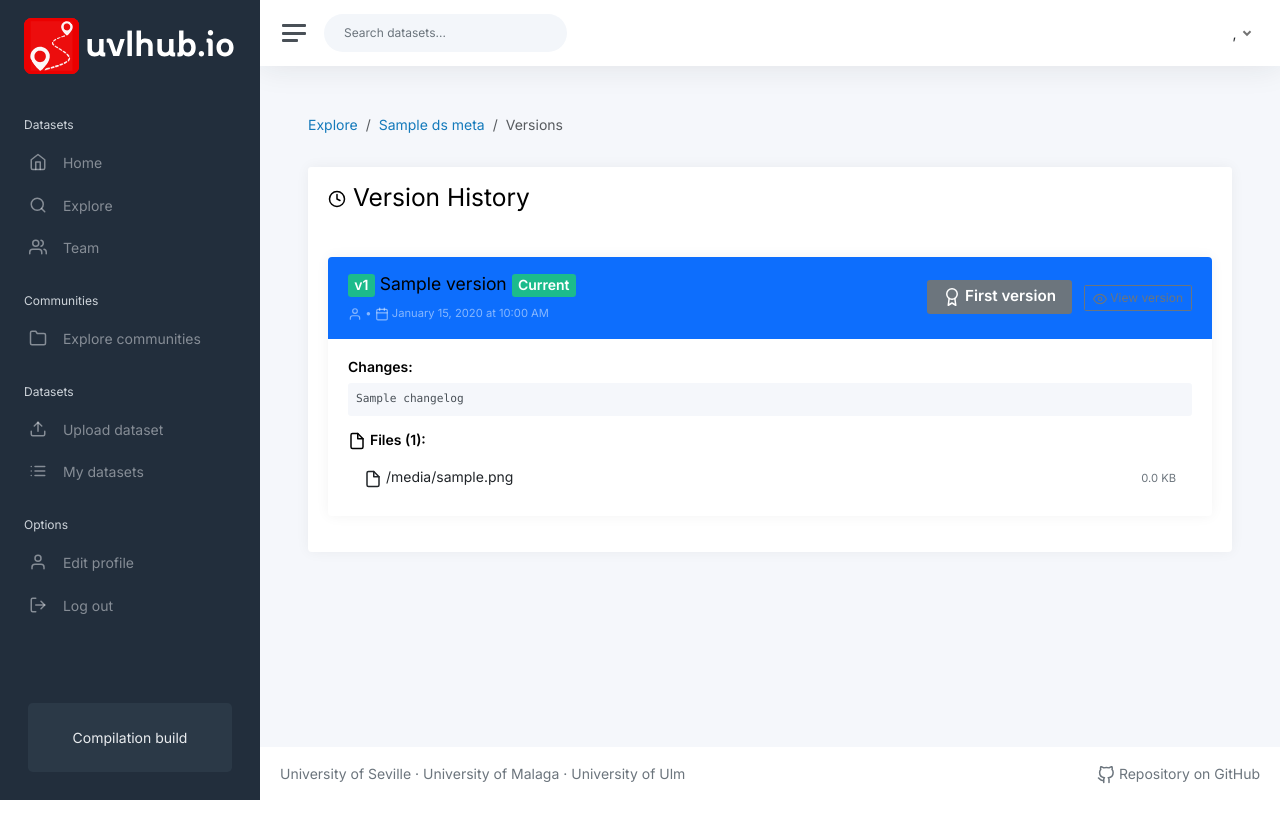
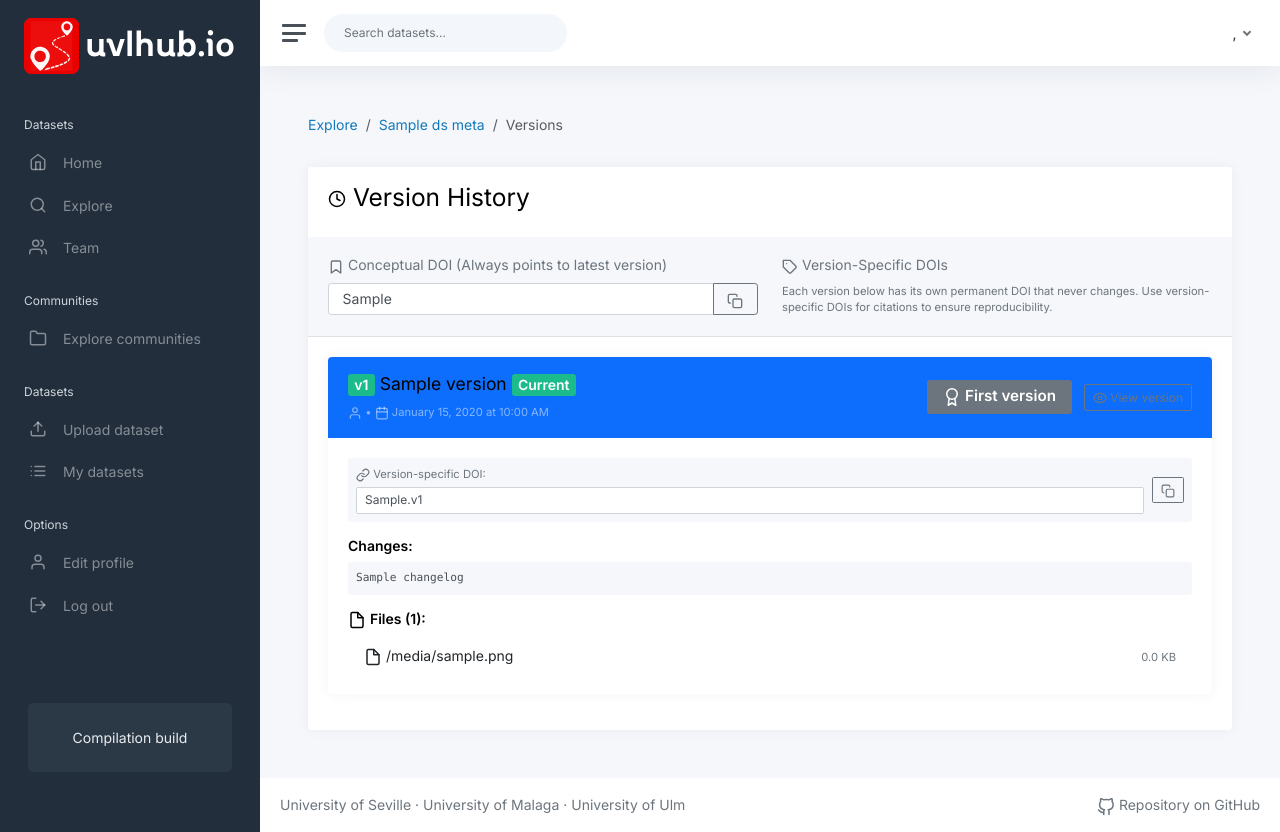
Before and after one commit to track-hub-team/track-hub-1, a Flask app: template app/modules/dataset/templates/dataset/list_versions.html in a window 1280 px wide. Before the commit the page ends 800 px from the top, so only its background shows below. Run offline with Flask 3, Linux system fonts and the light colour scheme; the template is opened without the code that fills it: most values are stand-ins (such as "Sample title", 1, 10 or a date in 2020); some libraries are stand-ins or nearby versions.

Commit message:
feat: add doi differentiation in version history
Refs: SCRUM-14

```diff
--- a/app/modules/dataset/templates/dataset/list_versions.html
+++ b/app/modules/dataset/templates/dataset/list_versions.html
@@ -47,6 +47,39 @@
                 </button>
                 {% endif %}
             </div>
+
+            <!-- DOI Information Section -->
+            {% if dataset.ds_meta_data.dataset_doi %}
+            <div class="card-body border-bottom bg-light">
+                <div class="row">
+                    <div class="col-md-6 mb-3 mb-md-0">
+                        <h6 class="text-muted mb-2">
+                            <i data-feather="bookmark" style="width: 16px; height: 16px;"></i>
+                            Conceptual DOI (Always points to latest version)
+                        </h6>
+                        <div class="input-group">
+                            <input type="text" class="form-control" id="conceptual_doi"
+                                   value="{{ dataset.ds_meta_data.dataset_doi.rsplit('.v', 1)[0] if '.v' in dataset.ds_meta_data.dataset_doi else dataset.ds_meta_data.dataset_doi }}"
+                                   readonly>
+                            <button class="btn btn-outline-secondary" type="button"
+                                    onclick="copyText('conceptual_doi')">
+                                <i data-feather="copy" style="width: 16px; height: 16px;"></i>
+                            </button>
+                        </div>
+                    </div>
+                    <div class="col-md-6">
+                        <h6 class="text-muted mb-2">
+                            <i data-feather="tag" style="width: 16px; height: 16px;"></i>
+                            Version-Specific DOIs
+                        </h6>
+                        <p class="mb-0 small text-muted">
+                            Each version below has its own permanent DOI that never changes.
+                            Use version-specific DOIs for citations to ensure reproducibility.
+                        </p>
+                    </div>
+                </div>
+            </div>
+            {% endif %}
 
             <div class="card-body">
 
@@ -117,6 +150,31 @@
                     </div>
 
                     <div class="card-body">
+                        <!-- Version-Specific DOI -->
+                        {% if dataset.ds_meta_data.dataset_doi %}
+                        {% set base_doi = dataset.ds_meta_data.dataset_doi.rsplit('.v', 1)[0] if '.v' in dataset.ds_meta_data.dataset_doi else dataset.ds_meta_data.dataset_doi %}
+                        {% set version_number_for_doi = (versions|length - loop.index0) %}
+                        {% set version_doi = base_doi + '.v' + version_number_for_doi|string %}
+                        <div class="mb-3 p-2 bg-light rounded">
+                            <div class="d-flex align-items-center justify-content-between">
+                                <div class="flex-grow-1">
+                                    <small class="text-muted d-block mb-1">
+                                        <i data-feather="link" style="width: 14px; height: 14px;"></i>
+                                        Version-specific DOI:
+                                    </small>
+                                    <input type="text" class="form-control form-control-sm"
+                                           id="version_doi_{{ version.id }}"
+                                           value="{{ version_doi }}" readonly>
+                                </div>
+                                <button class="btn btn-sm btn-outline-secondary ms-2"
+                                        type="button"
+                                        onclick="navigator.clipboard.writeText('{{ version_doi }}'); this.innerHTML='<i data-feather=\'check\'></i> Copied'; setTimeout(() => this.innerHTML='<i data-feather=\'copy\'></i>', 2000); feather.replace();">
+                                    <i data-feather="copy"></i>
+                                </button>
+                            </div>
+                        </div>
+                        {% endif %}
+
                         <!-- Changelog -->
                         <div class="mb-3">
                             <h6><strong>Changes:</strong></h6>
```
